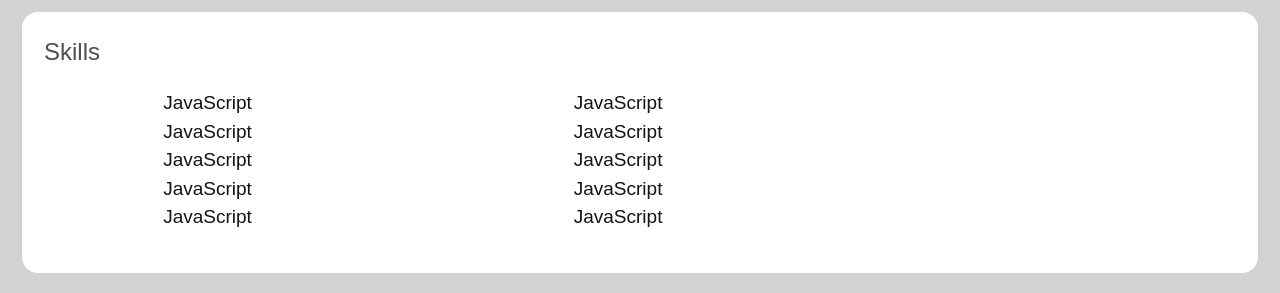
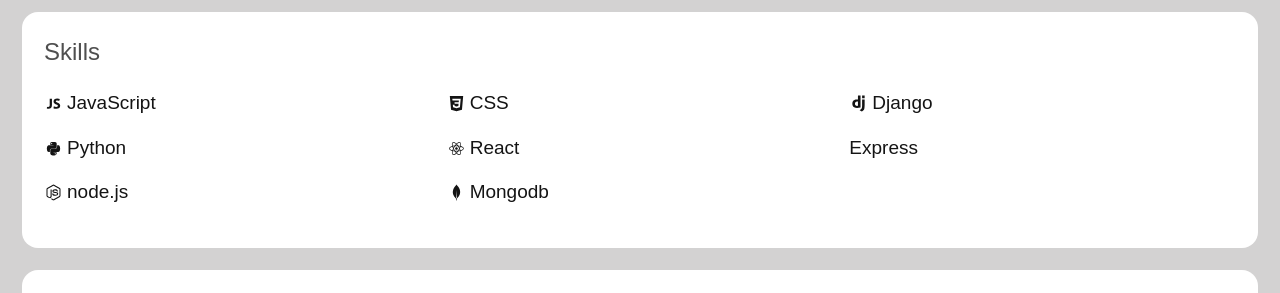
Before and after one commit to nathanieladiah/react-portfolio, a React (Vite) app: page / in a window 1280 px wide. Shown: the part 373-666 px from the top of the page. Built offline with nearby package versions, Linux system fonts and the light colour scheme.

Commit message:
Add actual skills

```diff
--- a/src/components/Skills/Skills.jsx
+++ b/src/components/Skills/Skills.jsx
@@ -1,26 +1,56 @@
+import { BiLogoDjango, BiLogoMongodb, BiLogoNodejs } from "react-icons/bi";
+import { DiCss3, DiJavascript1, DiPython, DiReact } from "react-icons/di";
 import Card from "../Generic/Card/Card";
 import "./skills.scss";
 
 const Skills = () => {
+  const skillsList = [
+    {
+      name: "JavaScript",
+      icon: <DiJavascript1 />,
+    },
+    {
+      name: "CSS",
+      icon: <DiCss3 />,
+    },
+    {
+      name: "Django",
+      icon: <BiLogoDjango />,
+    },
+    {
+      name: "Python",
+      icon: <DiPython />,
+    },
+    {
+      name: "React",
+      icon: <DiReact />,
+    },
+    {
+      name: "Express",
+      icon: null,
+    },
+    {
+      name: "node.js",
+      icon: <BiLogoNodejs />,
+    },
+    {
+      name: "Mongodb",
+      icon: <BiLogoMongodb />,
+    },
+  ];
   return (
     <Card className="skills">
       <h3 className="card__header">Skills</h3>
-      <div className="skills__container">
-        <ul className="skills__list">
-          <li className="skills__list--item">JavaScript</li>
-          <li className="skills__list--item">JavaScript</li>
-          <li className="skills__list--item">JavaScript</li>
-          <li className="skills__list--item">JavaScript</li>
-          <li className="skills__list--item">JavaScript</li>
-        </ul>
-        <ul className="skills__list">
-          <li className="skills__list--item">JavaScript</li>
-          <li className="skills__list--item">JavaScript</li>
-          <li className="skills__list--item">JavaScript</li>
-          <li className="skills__list--item">JavaScript</li>
-          <li className="skills__list--item">JavaScript</li>
-        </ul>
-      </div>
+      {/* <div className="skills__container"> */}
+      <ul className="skills__list">
+        {skillsList.map((skill) => (
+          <li key={skill.name} className="skills__list--item">
+            {skill.icon}
+            <span>{skill.name}</span>
+          </li>
+        ))}
+      </ul>
+      {/* </div> */}
     </Card>
   );
 };
--- a/src/components/Skills/skills.scss
+++ b/src/components/Skills/skills.scss
@@ -3,18 +3,37 @@
 .skills {
   grid-area: skills;
 
-  &__container {
-    padding-left: 10%;
-    display: flex;
-    gap: 30%;
-  }
+  // &__container {
+  //   padding-left: 10%;
+  //   display: flex;
+  //   gap: 30%;
+  // }
 
+  // &__list {
+  //   list-style: none;
+  //   padding: 0;
+
+  //   &--item {
+  //     color: var(--clr-dark);
+  //   }
+  // }
   &__list {
     list-style: none;
+    display: grid;
+    column-gap: 1rem;
+    row-gap: 1rem;
+    grid-template-columns: 1fr 1fr;
     padding: 0;
+
+    @include abs.breakpoint(medium) {
+      grid-template-columns: 1fr 1fr 1fr;
+    }
 
     &--item {
       color: var(--clr-dark);
+      display: flex;
+      align-items: center;
+      gap: 0.25rem;
     }
   }
 }
```
